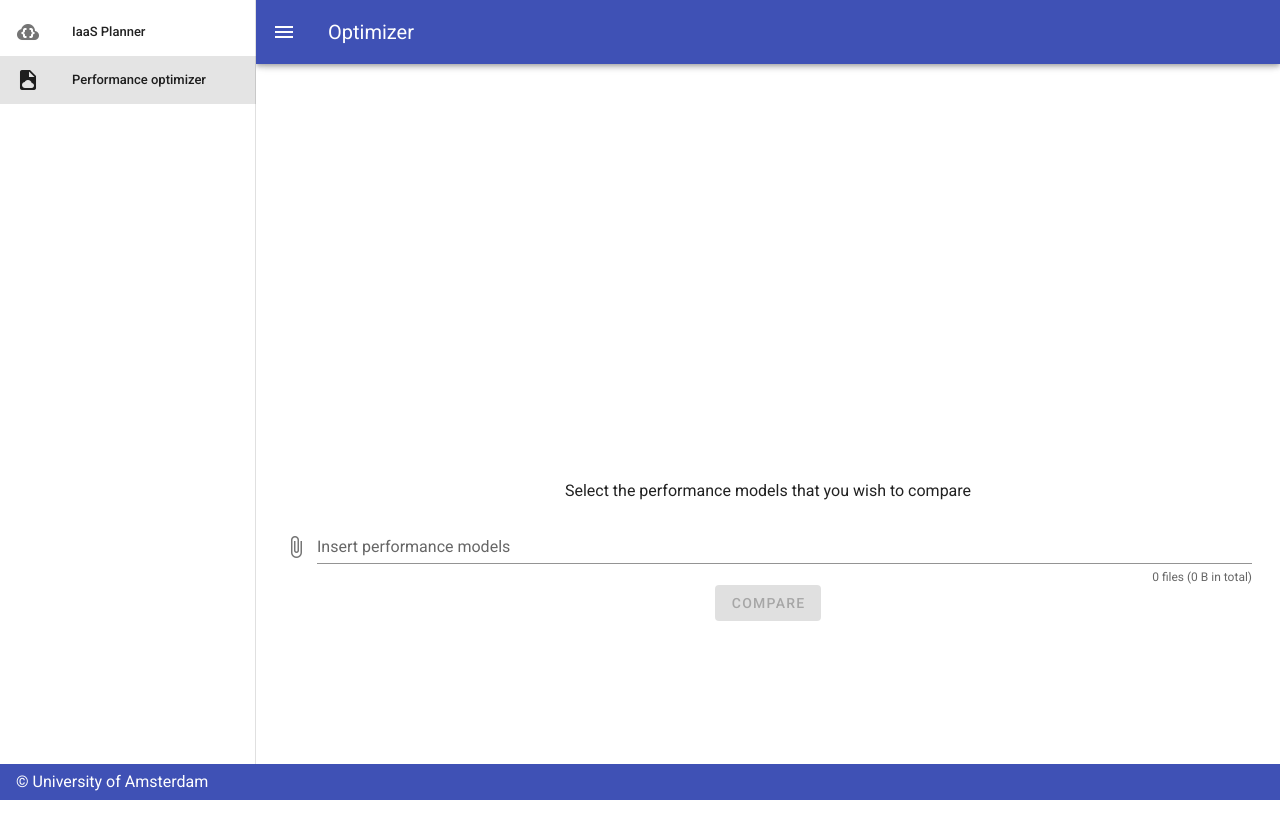
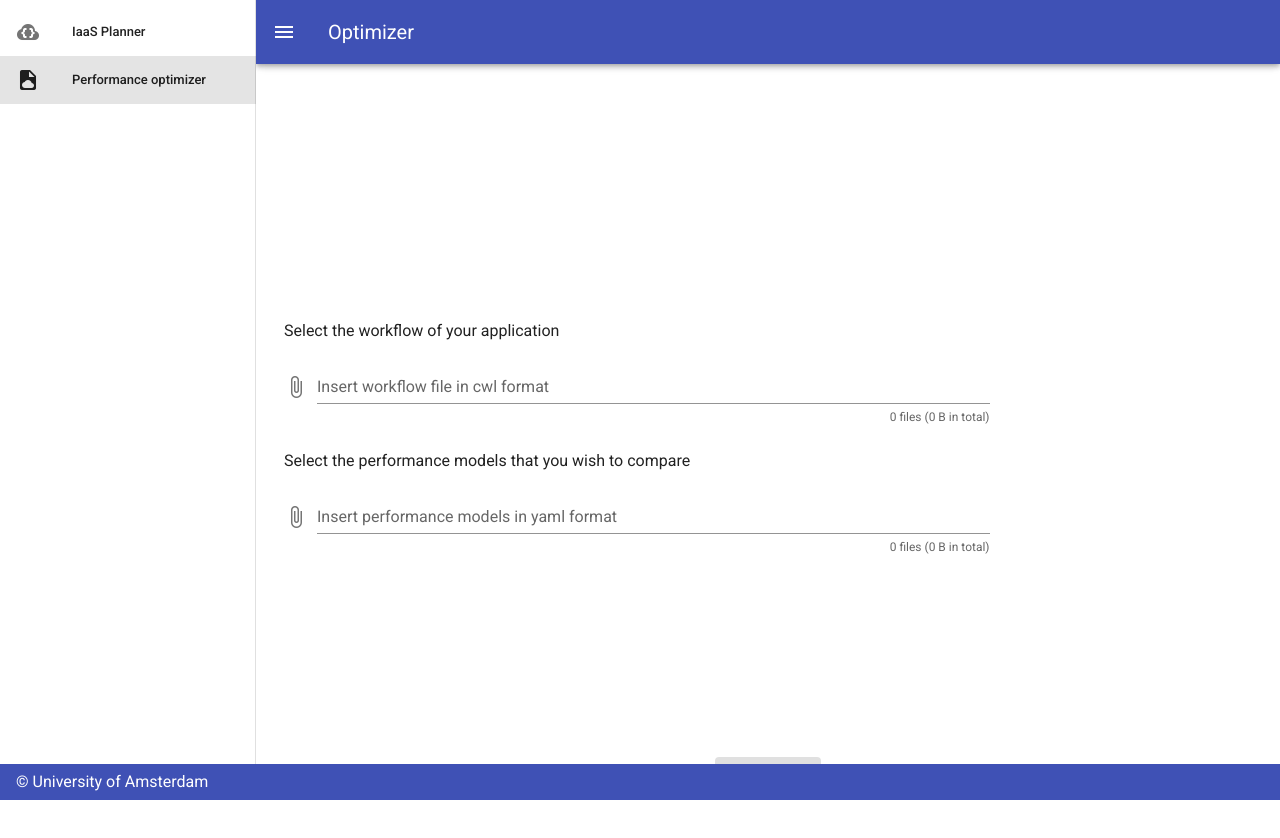
Before and after one commit to QCDIS/Q-CWOP-frontend, a Vue app: page /#/optimizer in a window 1280 px wide. Shown: the top 838 px of the page. Built offline with nearby package versions, Linux system fonts and the light colour scheme; what vue-good-wizard would draw is missing.

Commit message:
Add workflow to optimizer

```diff
--- a/src/views/Optimizer.vue
+++ b/src/views/Optimizer.vue
@@ -28,27 +28,42 @@
 
     <v-main>
       <v-container class="fill-height" fluid>
+          <v-form ref="form" v-model="valid" lazy-validation>
         <v-row align="center" justify="center">
-          <v-col class="text-center">
-            <p>Select the performance models that you wish to compare</p>
-            <v-form ref="form" v-model="valid" lazy-validation>
+          <v-col cols="12">
+            <p>Select the workflow of your application</p>
+
               <v-file-input
                 show-size
                 counter
                 multiple
-                label="Insert performance models"
+                label="Insert workflow file in cwl format"
+                accept=".cwl"
+                v-model="workflow_file"
+                :rules="rules_workflow"
+              ></v-file-input>
+
+              </v-col>
+           <v-col cols="12">
+               <p>Select the performance models that you wish to compare</p>
+               <v-file-input
+                show-size
+                counter
+                multiple
+                label="Insert performance models in yaml format"
                 accept=".yaml, .yml"
                 v-model="performance_files"
                 :rules="rules"
               ></v-file-input>
+            </v-col>
+            </v-row>
             </v-form>
-              <v-btn
+        <v-row align="center" justify="center">
+            <v-btn
                 color="primary"
                 @click="test"
-                :disabled="!(valid && performance_files !== null)"
+                :disabled="!(valid && performance_files !== null && workflow_file !== null)"
               >Compare</v-btn>
-
-          </v-col>
         </v-row>
       </v-container>
     </v-main>
@@ -67,6 +82,7 @@ export default {
   data: () => ({
     drawer: null,
     performance_files: null,
+    workflow_file: null,
     rules: [
       files =>
         !files ||
@@ -77,6 +93,9 @@ export default {
         files.length > 1 ||
         "You need to specify at least two performance files"
     ],
+    rules_workflow: [files => !files ||
+        !files.some(file => file.size > 2e6) ||
+        "Performance file size cannot exceed 2MB"],
     valid: false
   }),
   methods: {
```
